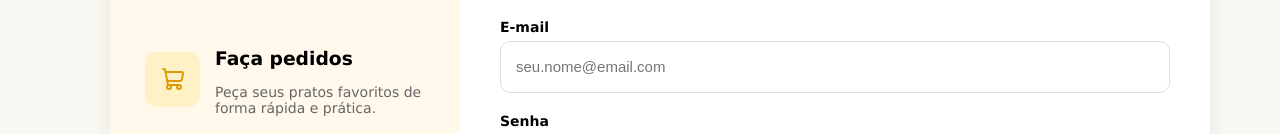
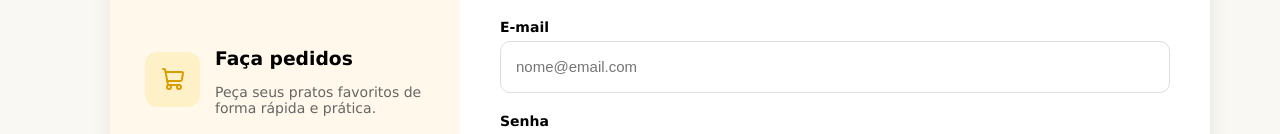
Before and after one commit to Higor-Vassoler/AUTO-RU, a React (Vite) app in the folder front-end/: page /cadastro in a window 1280 px wide. Shown: the part 377-511 px from the top of the page. Built offline with nearby package versions, Linux system fonts and the light colour scheme.

Commit message:
Fix: arrumo o texto dentro do placeholder de cadastro

```diff
--- a/front-end/src/pages/cadastro/cadastro.jsx
+++ b/front-end/src/pages/cadastro/cadastro.jsx
@@ -192,7 +192,7 @@ export default function Cadastro() {
               <input
                 type="email"
                 name="email"
-                placeholder="seu.nome@email.com"
+                placeholder="nome@email.com"
                 value={formData.email}
                 onChange={handleChange}
               />
```
